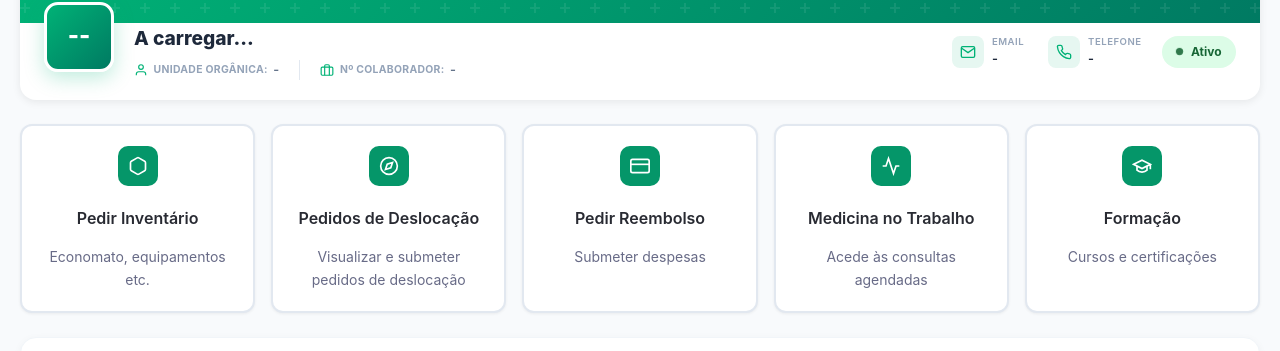
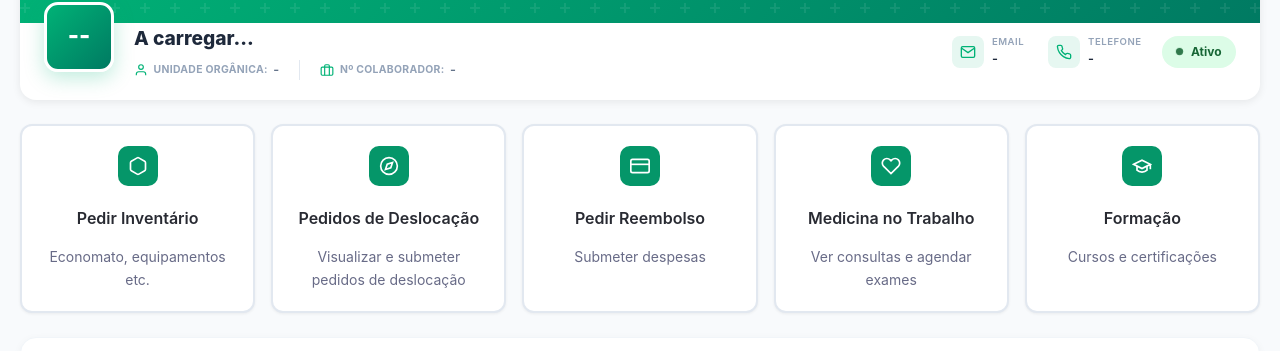
Before and after one commit to andrealmeida6/Platform1, a Jekyll site: the page built from index.html, in a window 1280 px wide and 900 px high. Shown: the part 184-535 px from the top of the window. Built offline with Jekyll 4.4.1, drawn with Linux system fonts in a browser that asks for light colours.

Commit message:
feat: atualizar quick-actions para linkar diretamente à página de Medicina no Trabalho

```diff
--- a/_includes/components/quick-actions.html
+++ b/_includes/components/quick-actions.html
@@ -29,14 +29,14 @@
     <div class="quick-action-title">Pedir Reembolso</div>
     <div class="quick-action-desc">Submeter despesas</div>
   </a>
-  <a href="#" class="quick-action-btn" onclick="openModal('modalMedicina'); return false;">
+  <a href="{{ site.baseurl }}/medicina-trabalho.html" class="quick-action-btn">
     <div class="quick-action-icon">
       <svg viewBox="0 0 24 24" fill="none" stroke="currentColor" stroke-width="2">
-        <path d="M22 12h-4l-3 9L9 3l-3 9H2"/>
+        <path d="M20.84 4.61a5.5 5.5 0 00-7.78 0L12 5.67l-1.06-1.06a5.5 5.5 0 00-7.78 7.78l1.06 1.06L12 21.23l7.78-7.78 1.06-1.06a5.5 5.5 0 000-7.78z"/>
       </svg>
     </div>
     <div class="quick-action-title">Medicina no Trabalho</div>
-    <div class="quick-action-desc">Acede às consultas agendadas</div>
+    <div class="quick-action-desc">Ver consultas e agendar exames</div>
   </a>
   <a href="{{ site.baseurl }}/formacao.html" class="quick-action-btn">
     <div class="quick-action-icon">
```
